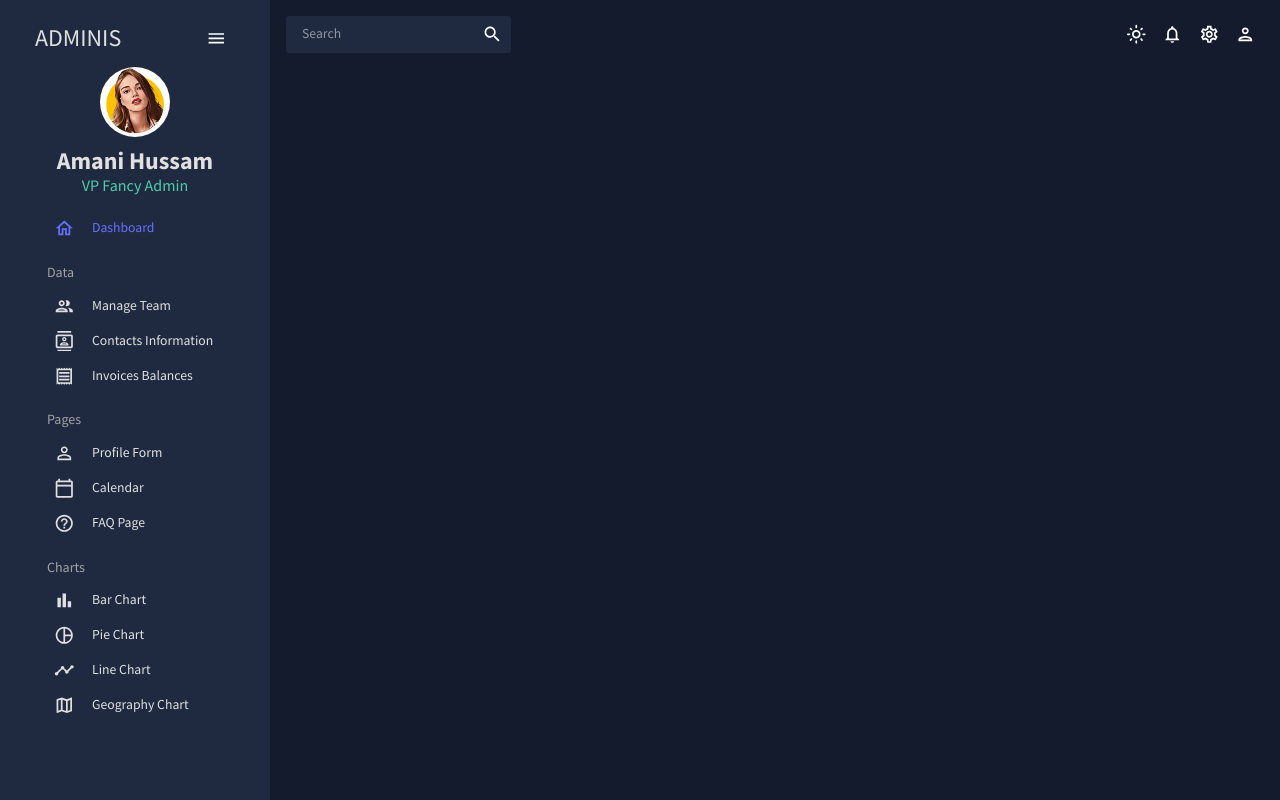
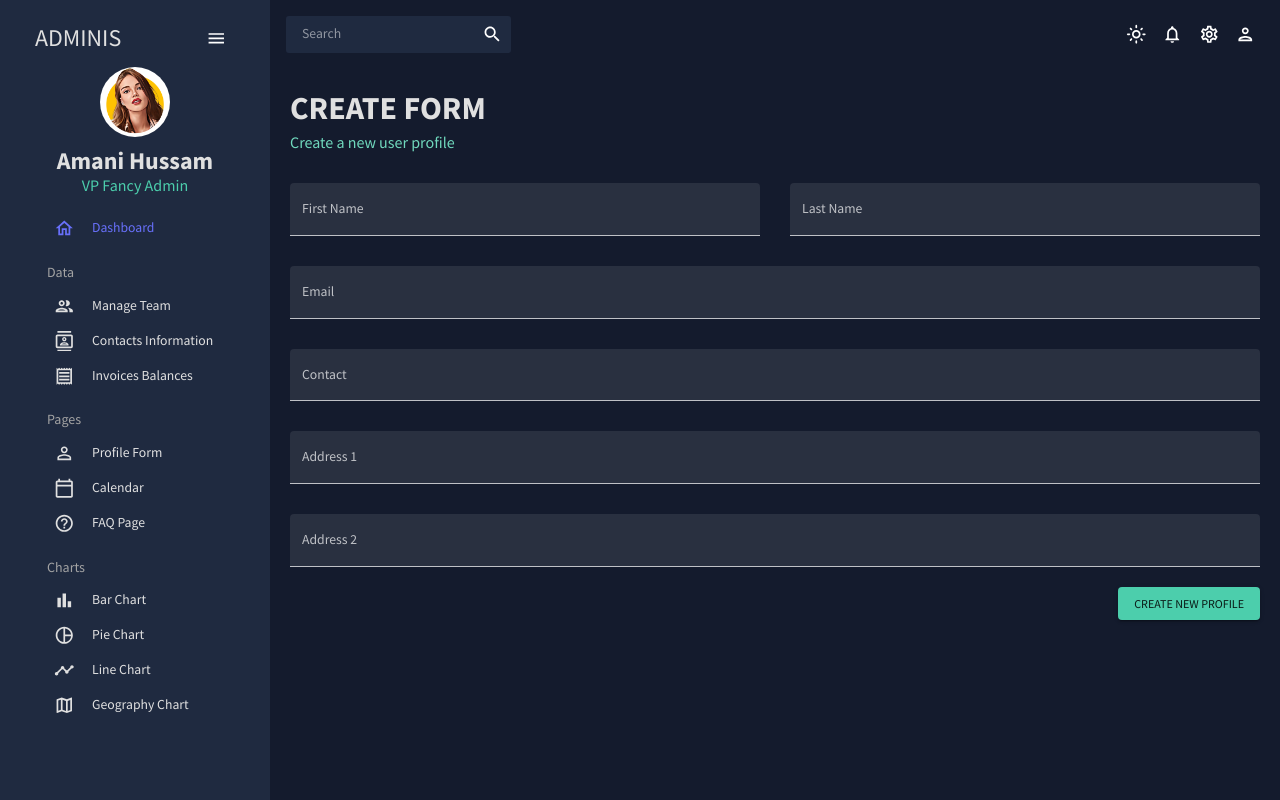
Before and after one commit to HussamAnawr/muiPLab, a React (Create React App) app: page /form in a window 1280 px wide. Built offline with nearby package versions, Linux system fonts and the light colour scheme.

Commit message:
Finishing faq page

```diff
--- a/src/App.js
+++ b/src/App.js
@@ -9,10 +9,10 @@ import Team from "./scenes/team";
 import Invoices from "./scenes/invoices";
 import Contacts from "./scenes/contacts";
 // import Bar from "./scenes/bar";
-// import Form from "./scenes/form";
+import Form from "./scenes/form";
 // import Line from "./scenes/line";
 // import Pie from "./scenes/pie";
-// import FAQ from "./scenes/faq";
+import FAQ from "./scenes/faq";
 // import Geography from "./scenes/geography";
 // import Calender from "./scenes/calender";
 
@@ -32,10 +32,10 @@ function App() {
               <Route path="/invoices" element={<Invoices />} />
               <Route path="/contacts" element={<Contacts />} />
               {/* <Route path="/bar" element={<Bar />} /> */}
-              {/* <Route path="/form" element={<Form />} /> */}
+              <Route path="/form" element={<Form />} />
               {/* <Route path="/line" element={<Line />} /> */}
               {/* <Route path="/pie" element={<Pie />} /> */}
-              {/* <Route path="/faq" element={<FAQ />} /> */}
+              <Route path="/faq" element={<FAQ />} />
               {/* <Route path="/geography" element={<Geography />} /> */}
               {/* <Route path="/calender" element={<Calender />} /> */}
             </Routes>
--- /dev/null
+++ b/src/scenes/faq/index.jsx
@@ -0,0 +1,94 @@
+import {
+    useTheme,
+    Box,
+    Typography,
+    Accordion,
+    AccordionDetails,
+    AccordionSummary} from "@mui/material";
+import Header from "../../components/Header";
+import { token } from "../../theme";
+import ExpandMoreIcon from "@mui/icons-material/ExpandMore"
+
+const FAQ = () => {
+
+    const theme = useTheme()
+    const colors = token(theme.palette.mode)
+    return (
+    <Box m="20px"
+    sx={{
+        "& .MuiCollapse-entered": {
+            borderTop: `solid 2px ${colors.greenAccent[700]}`,
+        }
+        // "& .MuiCollapse-root": {
+        //     padding: ""
+        // }
+    }}>
+        <Header title="FAQ" subtitle="Frequently Asked Questions Page" />
+        <Accordion sx={{mb: 1, backgroundColor: colors.primary[400]}}>
+            <AccordionSummary expandIcon={<ExpandMoreIcon />}>
+                <Typography variant="h5" color={colors.greenAccent[500]}>
+                    Important Questions
+                </Typography>
+            </AccordionSummary>
+            <AccordionDetails sx={{p: "20px 10px"}}>
+                <Typography>
+                    Lorem ipsum dolor sit amet consectetur adipisicing elit. Id incidunt ratione cum sapiente dolore sequi impedit ex vel blanditiis repellat similique a non commodi sunt, error dolor, officiis eos mollitia quaerat hic numquam asperiores aliquid porro. Quas consequatur suscipit exercitationem?
+                </Typography>
+            </AccordionDetails>
+        </Accordion>
+
+        <Accordion sx={{mb: 1, backgroundColor: colors.primary[400]}}>
+            <AccordionSummary expandIcon={<ExpandMoreIcon />}>
+                <Typography variant="h5" color={colors.greenAccent[500]}>
+                    Important Questions
+                </Typography>
+            </AccordionSummary>
+            <AccordionDetails sx={{p: "20px 10px"}}>
+                <Typography>
+                    Lorem ipsum dolor sit amet consectetur adipisicing elit. Id incidunt ratione cum sapiente dolore sequi impedit ex vel blanditiis repellat similique a non commodi sunt, error dolor, officiis eos mollitia quaerat hic numquam asperiores aliquid porro. Quas consequatur suscipit exercitationem?
+                </Typography>
+            </AccordionDetails>
+        </Accordion>
+
+        <Accordion sx={{mb: 1, backgroundColor: colors.primary[400]}}>
+            <AccordionSummary expandIcon={<ExpandMoreIcon />}>
+                <Typography variant="h5" color={colors.greenAccent[500]}>
+                    Important Questions
+                </Typography>
+            </AccordionSummary>
+            <AccordionDetails sx={{p: "20px 10px"}}>
+                <Typography>
+                    Lorem ipsum dolor sit amet consectetur adipisicing elit. Id incidunt ratione cum sapiente dolore sequi impedit ex vel blanditiis repellat similique a non commodi sunt, error dolor, officiis eos mollitia quaerat hic numquam asperiores aliquid porro. Quas consequatur suscipit exercitationem?
+                </Typography>
+            </AccordionDetails>
+        </Accordion>
+
+        <Accordion sx={{mb: 1,backgroundColor: colors.primary[400]}}>
+            <AccordionSummary expandIcon={<ExpandMoreIcon />}>
+                <Typography variant="h5" color={colors.greenAccent[500]}>
+                    Important Questions
+                </Typography>
+            </AccordionSummary>
+            <AccordionDetails sx={{p: "20px 10px"}}>
+                <Typography>
+                    Lorem ipsum dolor sit amet consectetur adipisicing elit. Id incidunt ratione cum sapiente dolore sequi impedit ex vel blanditiis repellat similique a non commodi sunt, error dolor, officiis eos mollitia quaerat hic numquam asperiores aliquid porro. Quas consequatur suscipit exercitationem?
+                </Typography>
+            </AccordionDetails>
+        </Accordion>
+        <Accordion sx={{mb: 2,backgroundColor: colors.primary[400]}}>
+            <AccordionSummary expandIcon={<ExpandMoreIcon />}>
+                <Typography variant="h5" color={colors.greenAccent[500]}>
+                    Important Questions
+                </Typography>
+            </AccordionSummary>
+            <AccordionDetails sx={{p: "20px 10px"}}>
+                <Typography>
+                    Lorem ipsum dolor sit amet consectetur adipisicing elit. Id incidunt ratione cum sapiente dolore sequi impedit ex vel blanditiis repellat similique a non commodi sunt, error dolor, officiis eos mollitia quaerat hic numquam asperiores aliquid porro. Quas consequatur suscipit exercitationem?
+                </Typography>
+            </AccordionDetails>
+        </Accordion>
+    </Box>
+    );
+}
+
+export default FAQ;
--- /dev/null
+++ b/src/scenes/form/index.jsx
@@ -0,0 +1,164 @@
+import { Box, Button, colors, TextField } from "@mui/material";
+import * as yup from "yup";
+import { Formik } from "formik";
+import useMediaQuery from "@mui/material/useMediaQuery";
+import Header from "../../components/Header";
+
+
+const initialValues = {
+  firstName: "",
+  lastName: "",
+  email: "",
+  contact: "",
+  address1: "",
+  address2: "",
+};
+
+const phoneRegExp =
+  /^((\\+[1-9]{1,4}[ \\-]*)|(\\([0-9]{2,3}\\)[ \\-]*)|([0-9]{2,4})[ \\-]*)*?[0-9]{3,4}?[ \\-]*[0-9]{3,4}?$/;
+
+const userSchema = yup.object().shape({
+  firstName: yup.string().required("required"),
+  lastName: yup.string().required("required"),
+  email: yup.string().email("Invalid email").required("required"),
+  contact: yup.string().matches(phoneRegExp).required("required"),
+  address1: yup.string().required("required"),
+  address2: yup.string().required("required"),
+});
+
+const Form = () => {
+  const isNonMobile = useMediaQuery("(min-width: 601px)");
+  const onSubmitHandler = (values) => {
+    console.log(values);
+  };
+  return (
+    <Box m="20px">
+      <Header title="CREATE FORM" subtitle="Create a new user profile" />
+      <Formik
+        onSubmit={onSubmitHandler}
+        initialValues={initialValues}
+        validationSchema={userSchema}
+      >
+        {({
+          values,
+          errors,
+          touched,
+          handleChange,
+          handleBlur,
+          handleSubmit,
+          isSubmitting,
+          /* and other goodies */
+        }) => (
+          <form onSubmit={handleSubmit}>
+            <Box
+              display="grid"
+              gap="30px"
+              gridTemplateColumns="repeat(4 , minmax(0, 1fr))"
+              sx={{
+                "& > div": {
+                  gridColumn: isNonMobile ? undefined : "span 4",
+                },
+              }}
+            >
+              <TextField
+                fullWidth
+                variant="filled"
+                type="text"
+                label="First Name"
+                name="firstName"
+                onBlur={handleBlur}
+                onChange={handleChange}
+                value={values.firstName}
+                error={!!touched.firstName && !!errors.firstName}
+                helperText={touched.firstName && errors.firstName}
+                sx={{
+                  gridColumn: "span 2",
+                }}
+              />
+              <TextField
+                fullWidth
+                variant="filled"
+                type="text"
+                label="Last Name"
+                name="lastName"
+                onBlur={handleBlur}
+                onChange={handleChange}
+                value={values.lastName}
+                error={!!touched.lastName && !!errors.lastName}
+                helperText={touched.lastName && errors.lastName}
+                sx={{
+                  gridColumn: "span 2",
+                }}
+              />
+              <TextField
+                fullWidth
+                variant="filled"
+                type="text"
+                label="Email"
+                name="email"
+                onBlur={handleBlur}
+                onChange={handleChange}
+                value={values.email}
+                error={!!touched.email && !!errors.email}
+                helperText={touched.email && errors.email}
+                sx={{
+                  gridColumn: "span 4",
+                }}
+              />
+              <TextField
+                fullWidth
+                variant="filled"
+                type="text"
+                label="Contact"
+                name="contact"
+                onBlur={handleBlur}
+                onChange={handleChange}
+                value={values.contact}
+                error={!!touched.contact && !!errors.contact}
+                helperText={touched.contact && errors.contact}
+                sx={{
+                  gridColumn: "span 4",
+                }}
+              />
+              <TextField
+                fullWidth
+                variant="filled"
+                type="text"
+                label="Address 1"
+                name="address1"
+                onBlur={handleBlur}
+                onChange={handleChange}
+                value={values.address1}
+                error={!!touched.address1 && !!errors.address1}
+                helperText={touched.address1 && errors.address1}
+                sx={{
+                  gridColumn: "span 4",
+                }}
+              />
+              <TextField
+                fullWidth
+                variant="filled"
+                type="text"
+                label="Address 2"
+                name="address2"
+                onBlur={handleBlur}
+                onChange={handleChange}
+                value={values.address2}
+                error={!!touched.address2 && !!errors.address2}
+                helperText={touched.address2 && errors.address2}
+                sx={{
+                  gridColumn: "span 4",
+                }}
+              />
+            </Box>
+            <Box display="flex" justifyContent="end" mt="20px">
+                <Button variant="contained" type="submit" color="secondary">Create new profile</Button>
+            </Box>
+          </form>
+        )}
+      </Formik>
+    </Box>
+  );
+};
+
+export default Form;
```
